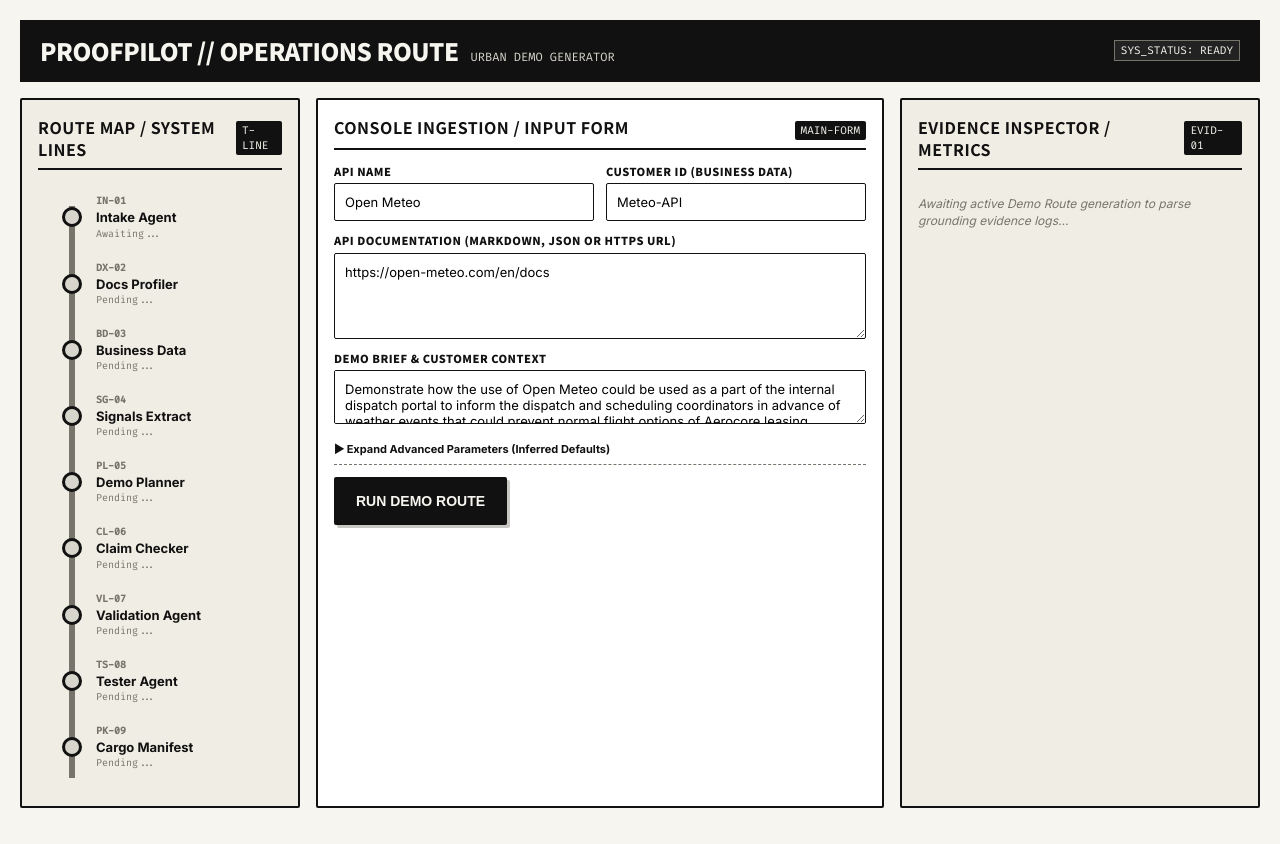
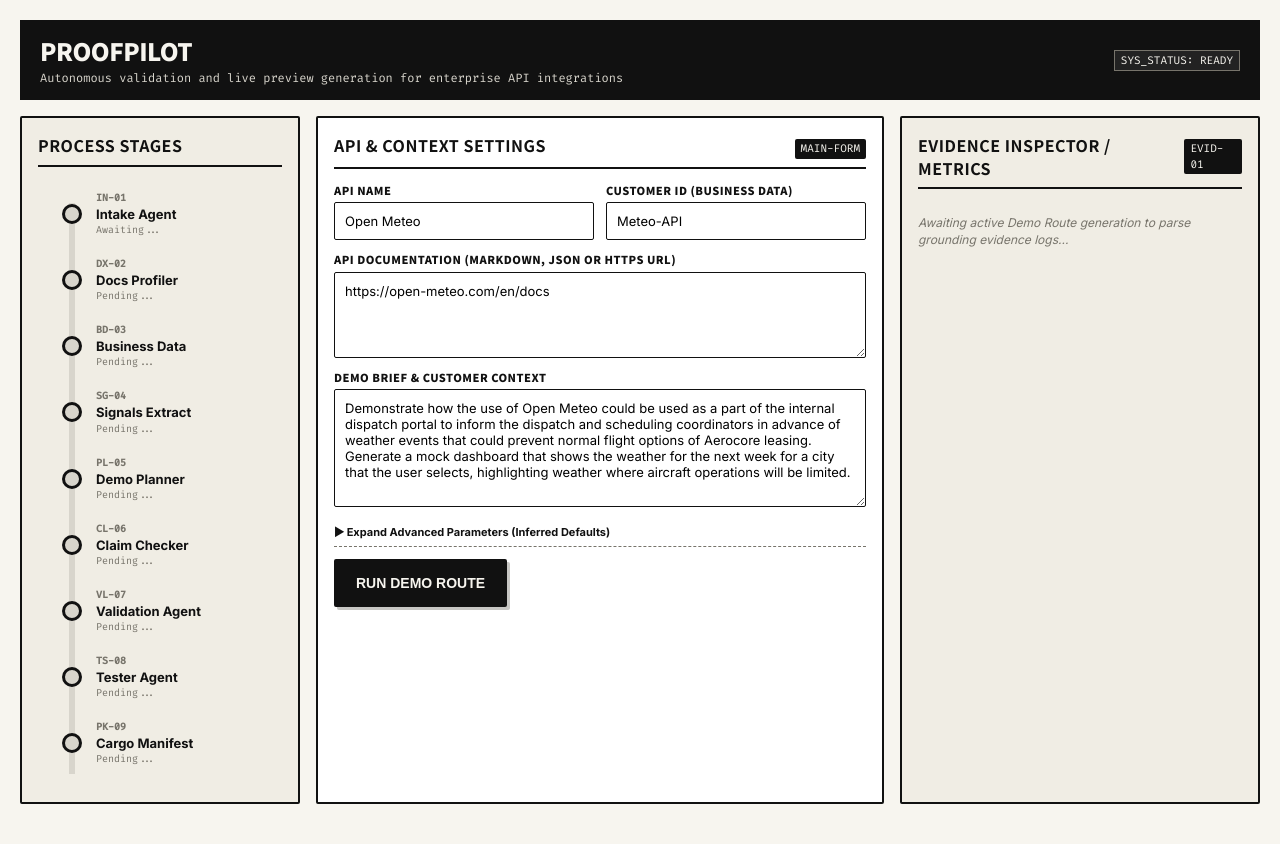
Before and after one commit to Flubberschnub/ProofPilot, a React (Vite) app in the folder apps/frontend/: page / in a window 1280 px wide. Built offline with nearby package versions, Linux system fonts and the light colour scheme.

Commit message:
Revamp header, rename left rail to Process Stages with progressive progress bar, rename settings panel, and increase context textarea height

```diff
--- a/apps/frontend/src/App.tsx
+++ b/apps/frontend/src/App.tsx
@@ -169,6 +169,12 @@ export default function App() {
   // Metro station status helper
   const stationsOrder = ["IN", "DX", "BD", "SG", "PL", "CL", "VL", "TS", "PK"];
 
+  const progressPercent = loading
+    ? (activeStationIdx / (stationsOrder.length - 1)) * 100
+    : result
+      ? 100
+      : 0;
+
   function getStationStatus(stationId: string) {
     if (loading) {
       const idx = stationsOrder.indexOf(stationId);
@@ -205,8 +211,8 @@ export default function App() {
       {/* 1. Header Strip */}
       <header className="header-strip">
         <div className="header-title-group">
-          <h1 className="header-title">PROOFPILOT // OPERATIONS ROUTE</h1>
-          <span className="header-subtitle">URBAN DEMO GENERATOR</span>
+          <h1 className="header-title">PROOFPILOT</h1>
+          <span className="header-subtitle">Autonomous validation and live preview generation for enterprise API integrations</span>
         </div>
         <div className="header-meta">
           {result && (
@@ -219,14 +225,14 @@ export default function App() {
         </div>
       </header>
 
-      {/* 2. Left Rail: Transit Route Map */}
+      {/* 2. Left Rail: Process Stages */}
       <aside className="brutalist-panel left-rail">
         <div className="panel-header">
-          <h2 className="panel-title">Route Map / SYSTEM LINES</h2>
-          <span className="panel-station-code">T-LINE</span>
+          <h2 className="panel-title">Process Stages</h2>
         </div>
         <div className="metro-line-container">
-          <div className={`metro-track ${loading ? "active" : ""}`}></div>
+          <div className="metro-track-bg"></div>
+          <div className="metro-track-fill" style={{ height: `${progressPercent}%` }}></div>
 
           <div className={`metro-station ${getStationStatus("IN")}`}>
             <div className="station-indicator"></div>
@@ -330,7 +336,7 @@ export default function App() {
       {/* 3. Center Area: Intake Form and Plan Output */}
       <main className="brutalist-panel">
         <div className="panel-header">
-          <h2 className="panel-title">Console Ingestion / INPUT FORM</h2>
+          <h2 className="panel-title">API & context settings</h2>
           <span className="panel-station-code">MAIN-FORM</span>
         </div>
 
@@ -365,7 +371,7 @@ export default function App() {
             <textarea
               value={context}
               onChange={(e) => setContext(e.target.value)}
-              rows={2}
+              rows={6}
             />
           </div>
 
--- a/apps/frontend/src/style.css
+++ b/apps/frontend/src/style.css
@@ -96,8 +96,9 @@ body {
 
 .header-title-group {
   display: flex;
-  align-items: baseline;
-  gap: 12px;
+  flex-direction: column;
+  align-items: flex-start;
+  gap: 2px;
 }
 
 .header-title {
@@ -176,18 +177,24 @@ body {
   margin-top: 10px;
 }
 
-.metro-track {
+.metro-track-bg {
   position: absolute;
   left: 31px;
   top: 12px;
   bottom: 12px;
   width: 6px;
-  background: var(--track-gray);
+  background: var(--signal-gray);
   z-index: 1;
 }
 
-.metro-track.active {
+.metro-track-fill {
+  position: absolute;
+  left: 31px;
+  top: 12px;
+  width: 6px;
   background: var(--ginza-orange);
+  z-index: 1.5;
+  transition: height 0.3s ease;
 }
 
 .metro-station {
```
